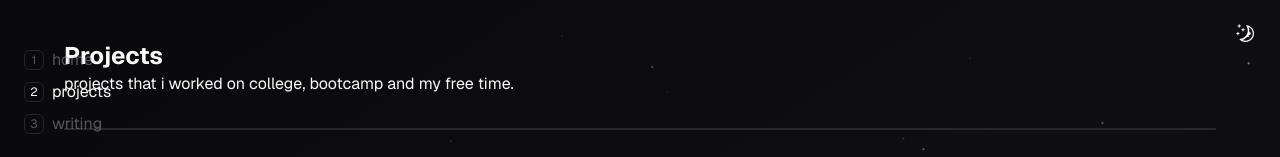
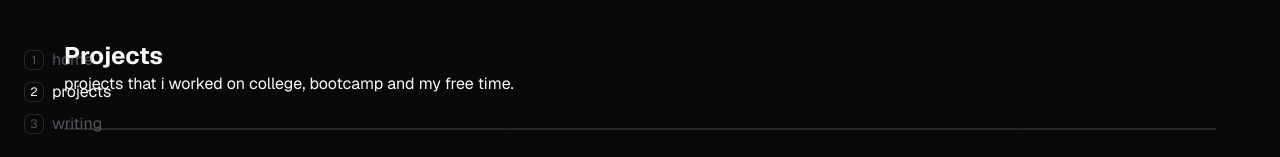
Before and after one commit to putuhema/phema.dev, a Next.js app: page /projects in a window 1280 px wide. Shown: the top 157 px of the page. Built offline with nearby package versions, Linux system fonts and the light colour scheme.

Commit message:
feat: add particles to homepage

```diff
--- a/app/page.tsx
+++ b/app/page.tsx
@@ -1,11 +1,16 @@
 import Footer from "@/components/footer";
+import Particles from "@/components/particles";
 import { FollowerPointerCard } from "@/components/ui/following-pointer";
 import { Icon } from "@/components/ui/icon";
 import { TypewriterEffect } from "@/components/ui/typewritter";
 
 export default function Home() {
   return (
-    <div className="h-[100dvh] w-full border   bg-background  dark:bg-dot-white/[0.2] bg-dot-black/[0.2] relative flex items-center justify-center">
+    <div className="h-[100dvh] w-full border  bg-background dark:bg-dot-white/[0.1] bg-dot-black/[0.1] relative flex items-center justify-center">
+      <Particles
+        className="absolute inset-0 z-0 animate-fade-in"
+        quantity={100}
+      />
       <div className="absolute pointer-events-none inset-0 flex items-center justify-center bg-background [mask-image:radial-gradient(ellipse_at_center,transparent_20%,black)]"></div>
       <div className="lg:w-[550px]">
         <FollowerPointerCard>
--- a/app/projects/page.tsx
+++ b/app/projects/page.tsx
@@ -5,11 +5,11 @@ import Particles from "@/components/particles";
 
 export default function Page() {
   return (
-    <div className="flex flex-col w-screen h-screen overflow-hidden bg-gradient-to-tl from-background  via-zinc-800/20 to-background">
-      <Particles
-        className="absolute inset-0 -z-10 animate-fade-in"
-        quantity={100}
-      />
+    <div className="flex flex-col w-screen h-screen overflow-hidden bg-gradient-to-tl from-background to-background">
+      {/* <Particles */}
+      {/*   className="absolute inset-0 z-0 animate-fade-in" */}
+      {/*   quantity={100} */}
+      {/* /> */}
       <div className="max-w-6xl mx-auto pt-10">
         <h1 className="text-2xl font-bold">Projects</h1>
         <p>projects that i worked on college, bootcamp and my free time.</p>
--- a/components/main.tsx
+++ b/components/main.tsx
@@ -2,7 +2,6 @@
 import * as React from "react";
 
 import Nav from "./nav";
-import { ModeToggle } from "./mode-toggle";
 import { Home, PenLine, Sparkles } from "lucide-react";
 import { TooltipProvider } from "@/components/ui/tooltip";
 import { useRouter } from "next/navigation";
@@ -26,9 +25,6 @@ const Main = ({ children }: MainProps) => {
   useKeyPress(["Digit1", "Digit2", "Digit3"], onKeyPress);
   return (
     <div className="w-full relative">
-      <div className="fixed z-50 top-0 right-0 p-4">
-        <ModeToggle />
-      </div>
       <div className="flex max-w-5xl mx-auto z-50 gap-10 absolute top-0 left-0 p-4">
         <TooltipProvider>
           <Nav
```
